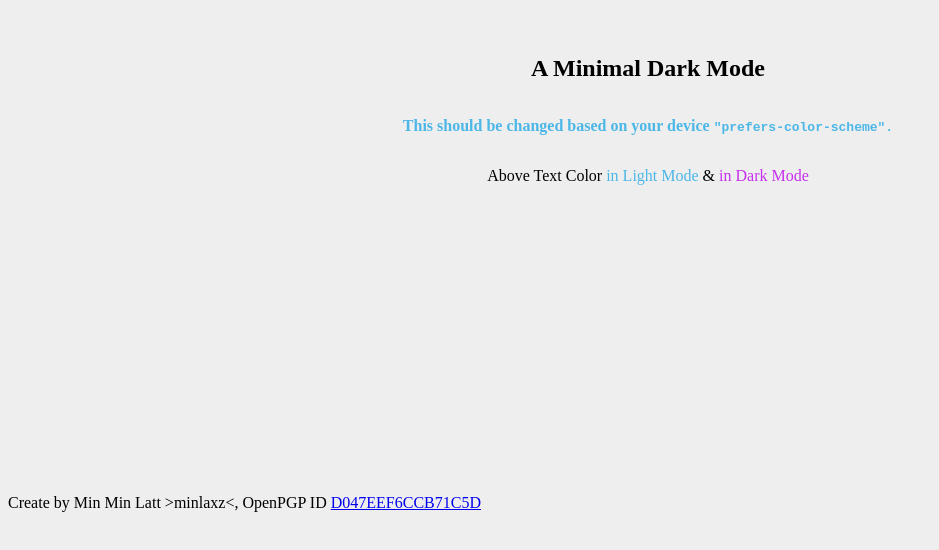
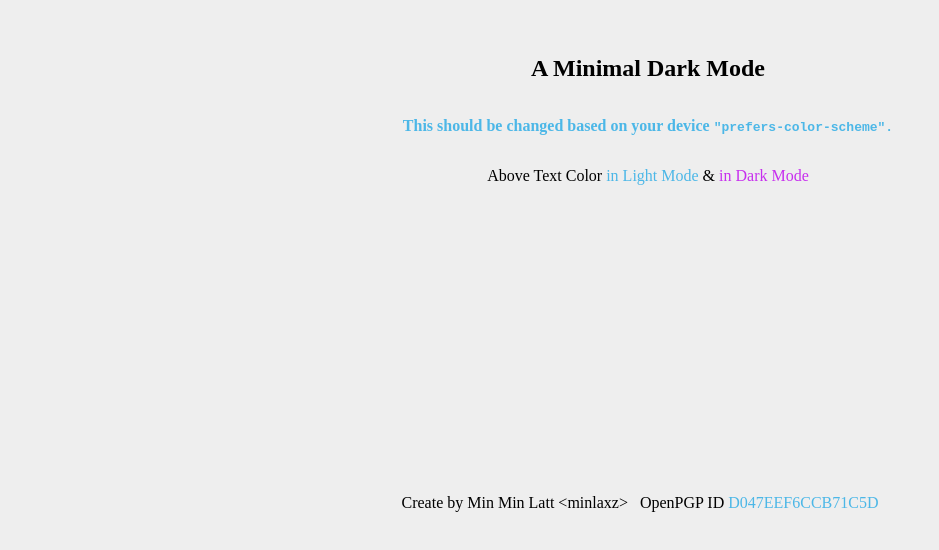
Before and after one commit to minlaxz/simplest-dark-mode, a plain HTML site: page index.html in a window 1280 px wide. Shown: the part 250-800 px from the top of the page, without its empty margins (0-939 px from the left). Drawn offline with Linux system fonts and the light colour scheme.

Commit message:
Update index.html

```diff
--- a/index.html
+++ b/index.html
@@ -13,6 +13,7 @@
             --body-color: #000000;
             --text-color: #4bb6e7fd;
         }
+
         /* Dark mode */
         @media (prefers-color-scheme: dark) {
             :root {
@@ -21,10 +22,12 @@
                 --text-color: #c72deefd;
             }
         }
+
         body {
             background-color: var(--body-bg);
             color: var(--body-color);
         }
+
         .container {
             display: flex;
             flex-direction: column;
@@ -36,6 +39,22 @@
             padding: 0;
             text-align: center;
         }
+
+        .containerTwo {
+            display: flex;
+            flex-direction: column;
+            align-items: center;
+            justify-content: center;
+            margin: 0;
+            padding: 0;
+            text-align: center;
+        }
+
+        .containerTwo a {
+            color: var(--text-color);
+            text-decoration: none;
+        }
+
         .text {
             color: var(--text-color);
             font-weight: bolder;
@@ -55,8 +74,9 @@
             <span style="color: #c72deefd"> in Dark Mode </span>
         </p>
     </div>
-    <div>
-        <p> Create by Min Min Latt &gt;minlaxz&lt;, OpenPGP ID <a href="https://keys.openpgp.org/search?q=minminlaxz%40gmail.com">D047EEF6CCB71C5D</a></p>
+    <div class="containerTwo">
+        <p> Create by Min Min Latt &lt;minlaxz&gt; &nbsp; OpenPGP ID <a
+                href="https://keys.openpgp.org/search?q=minminlaxz%40gmail.com">D047EEF6CCB71C5D</a></p>
     </div>
 </body>
 
```
